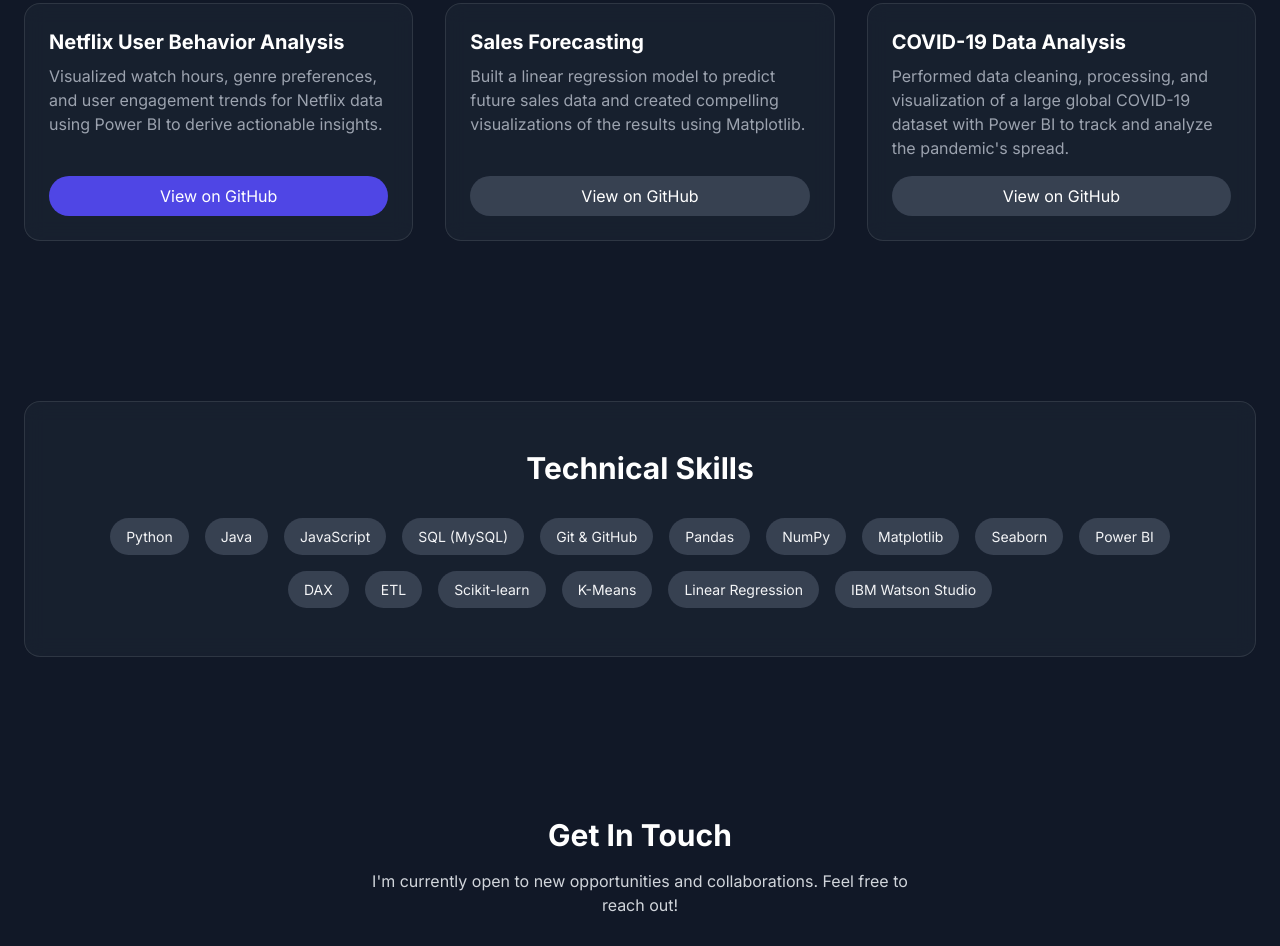
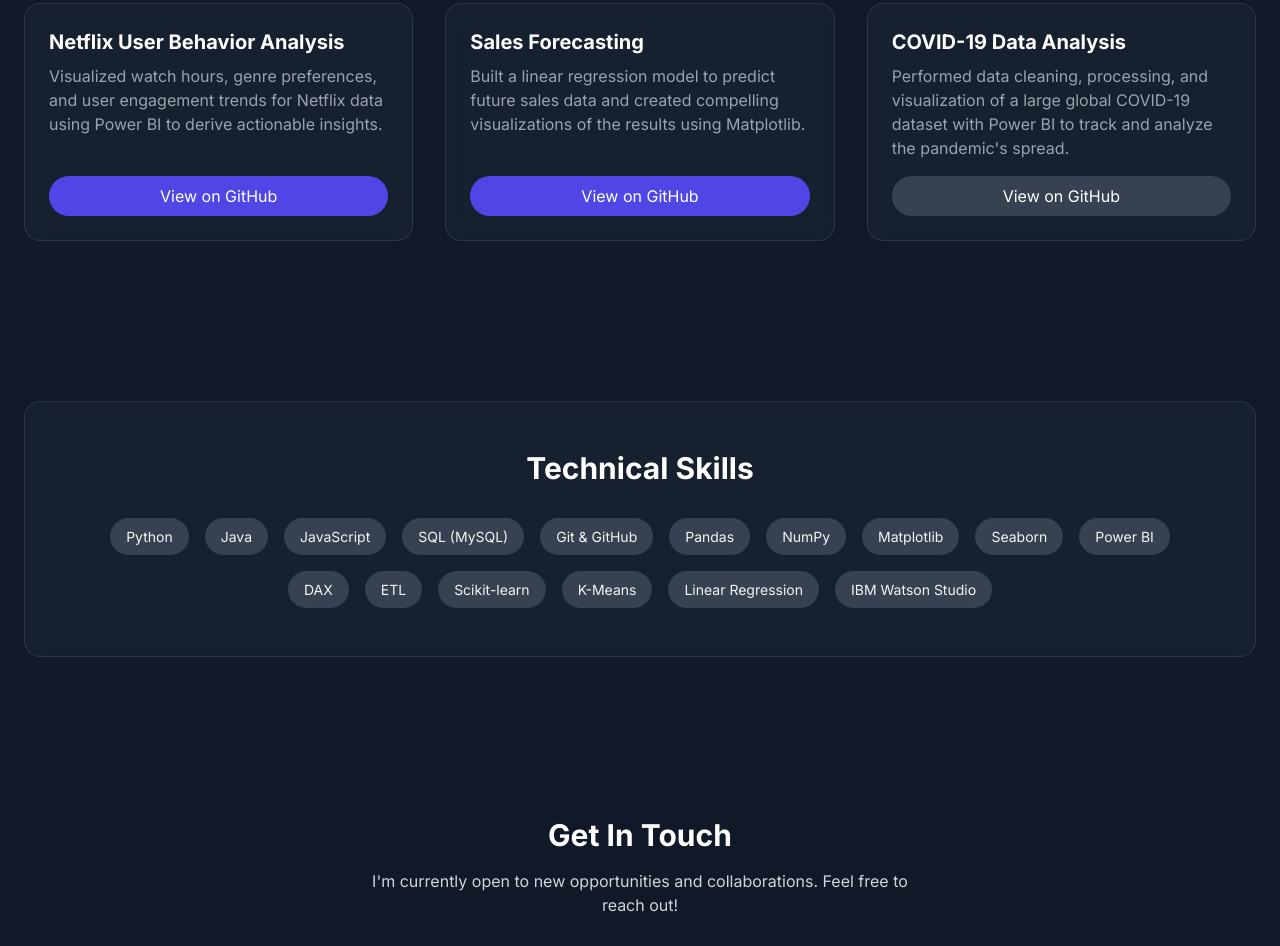
Before and after one commit to Aryan22dwivedi/Portfolio-website, a plain HTML site: page index.html in a window 1280 px wide. Shown: the part 1769-2715 px from the top of the page. Drawn offline with nearby package versions, Linux system fonts and the light colour scheme.

Commit message:
Update index.html

```diff
--- a/index.html
+++ b/index.html
@@ -164,7 +164,7 @@
 <div class="glass-effect rounded-2xl p-6 project-card flex flex-col">
 <h4 class="text-xl font-bold text-white mb-2">Sales Forecasting</h4>
 <p class="text-gray-400 mb-4 flex-grow">Built a linear regression model to predict future sales data and created compelling visualizations of the results using Matplotlib.</p>
-<a href="https://github.com/Aryan22dwivedi" target="_blank" class="mt-auto bg-gray-700 text-white text-center px-4 py-2 rounded-full hover:bg-gray-600 transition-colors">
+<a href="https://github.com/Aryan22dwivedi" target="_blank" class="mt-auto bg-indigo-600 text-white text-center px-4 py-2 rounded-full hover:bg-indigo-700 transition-colors">
                         View on GitHub
 </a>
 </div>
```
